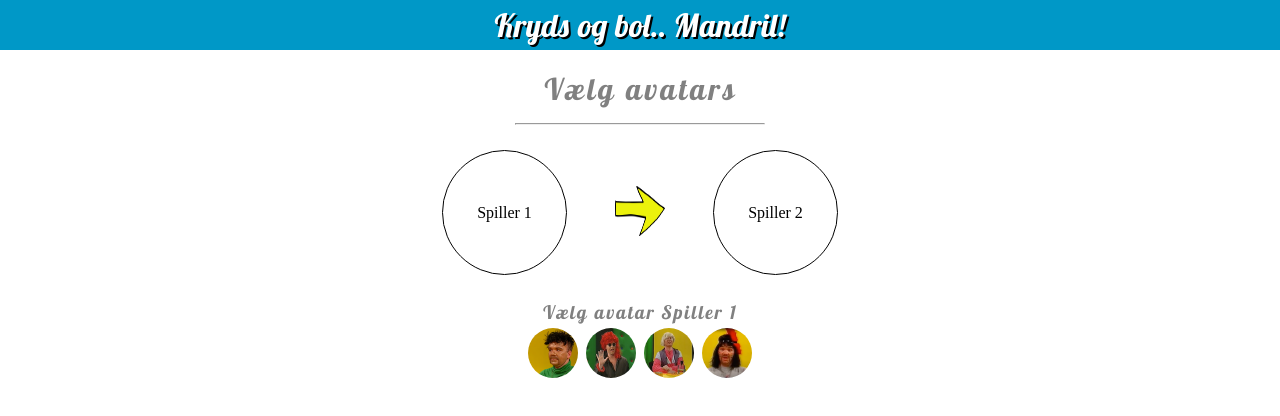
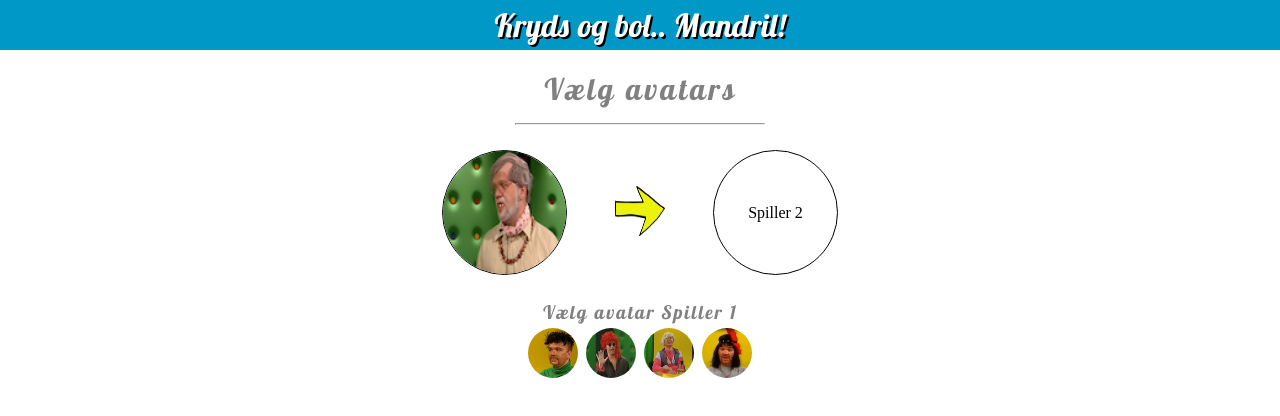
Before and after one commit to jbakchr/tic-tac-toe-mandril, a React (Vite) app: page /game-setup in a window 1280 px wide. Both pictures are taken after a click on the picture 524 px from the left and 353 px from the top of the page. Shown: the top 416 px of the page. Built offline with nearby package versions, Linux system fonts and the light colour scheme.

Commit message:
Added showing of image in 'AvatarImagePlaceholder' when player prop is present

```diff
--- a/src/components/game/AvatarImagePlaceholder.jsx
+++ b/src/components/game/AvatarImagePlaceholder.jsx
@@ -1,17 +1,29 @@
-import React from "react";
+const imgStyle = {
+  border: "1px solid black",
+  width: "125px",
+  height: "125px",
+  borderRadius: "50%",
+};
 
 export const AvatarImagePlaceholder = ({ avatarImgText, player }) => {
   console.log(player);
+  if (player) {
+    return (
+      <img
+        src={`/images/${player.url}`}
+        alt={player.altText}
+        style={imgStyle}
+      />
+    );
+  }
+
   return (
     <div
       style={{
-        border: "1px solid black",
-        width: "125px",
-        height: "125px",
+        ...imgStyle,
         display: "flex",
         justifyContent: "center",
         alignItems: "center",
-        borderRadius: "50%",
       }}
     >
       <p>{avatarImgText}</p>
```
